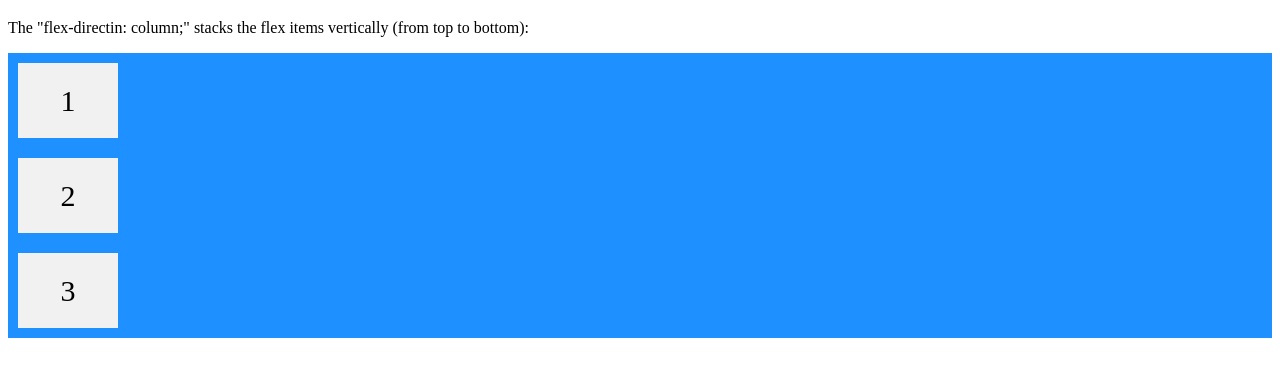
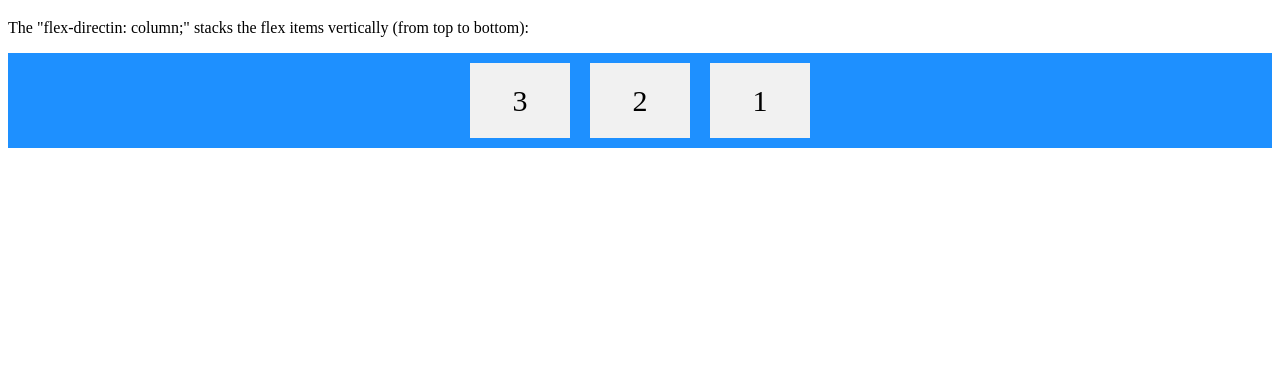
Before and after one commit to burhan103335/learning_Html_CSS_Javascript, a plain HTML site: page CSS_Flex_box/index.html in a window 1280 px wide. Shown: the part 61-438 px from the top of the page. Drawn offline with Linux system fonts and the light colour scheme.

Commit message:
flex-direction: row-reverse

```diff
--- a/CSS_Flex_box/styles.css
+++ b/CSS_Flex_box/styles.css
@@ -1,6 +1,8 @@
 .flex-container {
     display: flex;
-    flex-direction: column;
+    justify-content: center;
+    align-items: center;
+    flex-direction: row-reverse;
     background-color: DodgerBlue;
 }
 
```
